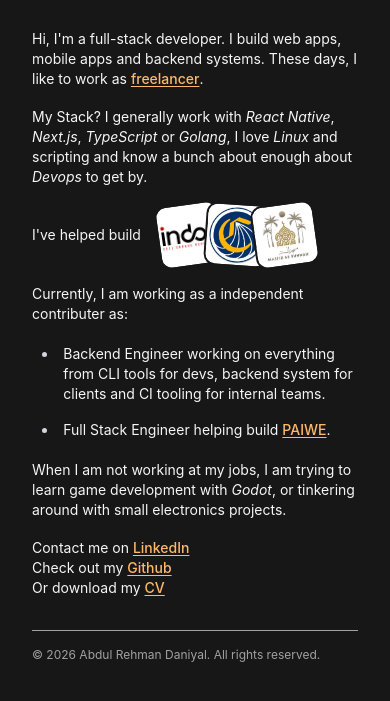
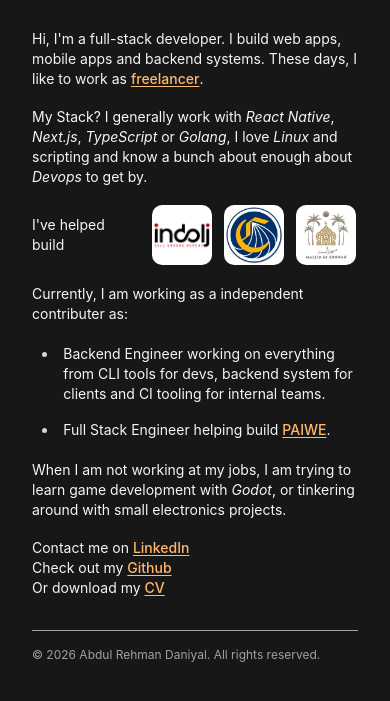
Before and after one commit to abdul-rehman-d/abdul-rehman-d.github.io, an Astro site: page / in a window 390 px wide. Shown: the part 107-808 px from the top of the page. Built offline with nearby package versions, Linux system fonts and the light colour scheme; Astro itself is replaced by a stand-in of ours.

Commit message:
feat: only animation on mobile

```diff
--- a/src/components/HeroApps.astro
+++ b/src/components/HeroApps.astro
@@ -10,12 +10,14 @@ import { PROJECTS_DATA } from "../assets/data";
   <div class="group flex items-center">
     {
       PROJECTS_DATA.apps.map((app, index) => (
-        <div
-          class={`group/item relative ${index === 0 ? "ml-0" : "-ml-4"} transition-all duration-500 ease-out group-hover:ml-2`}
+        <a
+          href={app.link}
+          class={`group/item relative ${index === 0 ? "ml-0" : "ml-2 md:-ml-4"} transition-all duration-500 ease-out md:group-hover:ml-2`}
           aria-label={`${app.name} ${app.description}`}
+          target="_blank"
         >
           <div
-            class="flex h-16 w-16 items-center overflow-hidden justify-center rounded-xl border-2 border-neutral-900 transition-transform duration-500 ease-out hover:-translate-y-0.5 cursor-pointer rotate-[var(--tilt)] group-hover:rotate-0"
+            class="flex h-16 w-16 items-center overflow-hidden justify-center rounded-xl border-2 border-neutral-900 transition-transform duration-500 ease-out hover:-translate-y-0.5 cursor-pointer rotate-0 md:rotate-[var(--tilt)] md:group-hover:rotate-0"
             style={`--tilt: ${index % 2 === 0 ? -8 : 4}deg;`}
           >
             <Image
@@ -26,11 +28,11 @@ import { PROJECTS_DATA } from "../assets/data";
               class="h-full w-full object-contain"
             />
           </div>
-          <div class="pointer-events-none absolute left-1/2 top-full z-10 mt-3 w-max -translate-x-1/2 rounded-xl border border-white/10 bg-neutral-950/95 px-3 py-2 text-xs font-medium text-neutral-100 opacity-0 shadow-[0_12px_30px_rgba(15,23,42,0.6)] transition-opacity duration-500 ease-out group-hover/item:opacity-100 hover:opacity-100">
+          <div class="pointer-events-none absolute left-1/2 top-full z-10 mt-3 w-max -translate-x-1/2 rounded-xl border border-white/10 bg-neutral-950/95 px-3 py-2 text-xs font-medium text-neutral-100 opacity-0 shadow-[0_12px_30px_rgba(15,23,42,0.6)] transition-opacity duration-500 ease-out hidden md:block md:group-hover/item:opacity-100">
             <p class="font-semibold text-white">{app.name}</p>
             <p class="text-neutral-300">{app.description}</p>
           </div>
-        </div>
+        </a>
       ))
     }
   </div>
```
